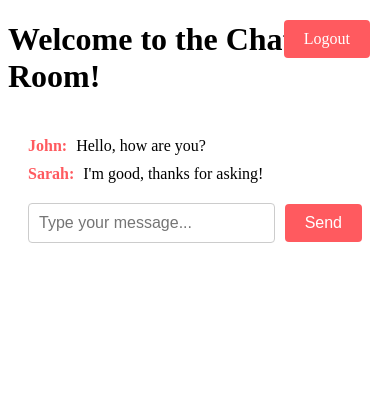
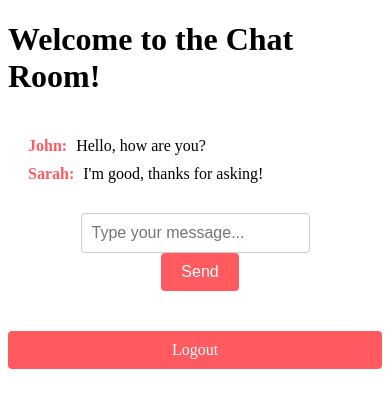
Before and after one commit to AnozieChibuike/webChatO, a Flask app: template app/templates/chat.html in a window 390 px wide. Shown: the top 408 px of the page. Run offline with Flask 3, Linux system fonts and the light colour scheme; the template is opened without the code that fills it, so the values that code supplies are empty; some libraries are stand-ins or nearby versions.

Commit message:
Update chat.html

```diff
--- a/app/templates/chat.html
+++ b/app/templates/chat.html
@@ -5,6 +5,8 @@
     <script src="https://cdnjs.cloudflare.com/ajax/libs/socket.io/4.0.1/socket.io.js" integrity="sha512-q/dWJ3kcmjBLU4Qc47E4A9kTB4m3wuTY7vkFJDTZKjTs8jhyGQnaUrxa0Ytd0ssMZhbNua9hE+E7Qv1j+DyZwA==" crossorigin="anonymous"></script>
   <style>
       /* Custom CSS styles for the chat interface */
+
+/* Custom CSS styles for the mobile chat interface */
 
 #chat-container {
     max-width: 600px;
@@ -51,9 +53,8 @@
 }
 
 .logout-btn {
-    position: absolute;
-    top: 20px;
-    right: 20px;
+    display: block;
+    margin-top: 20px;
     padding: 10px 20px;
     background-color: #FF5A5F;
     color: #fff;
@@ -61,11 +62,24 @@
     text-decoration: none;
     border-radius: 4px;
     transition: background-color 0.3s;
+    text-align: center;
 }
 
 .logout-btn:hover {
     background-color: #E5484D;
 }
+
+@media (max-width: 480px) {
+    /* Styles for mobile devices */
+    .chat-input {
+        flex-direction: column;
+    }
+
+    .chat-input input[type="text"] {
+        margin-top: 10px;
+    }
+}
+
 </style>
 </head>
 <body>
```
